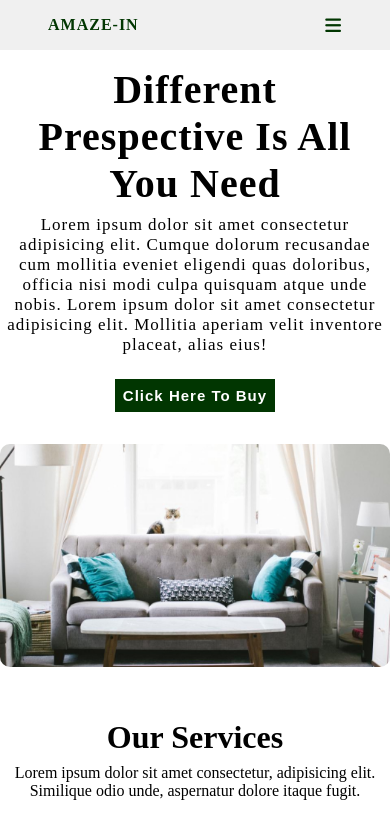
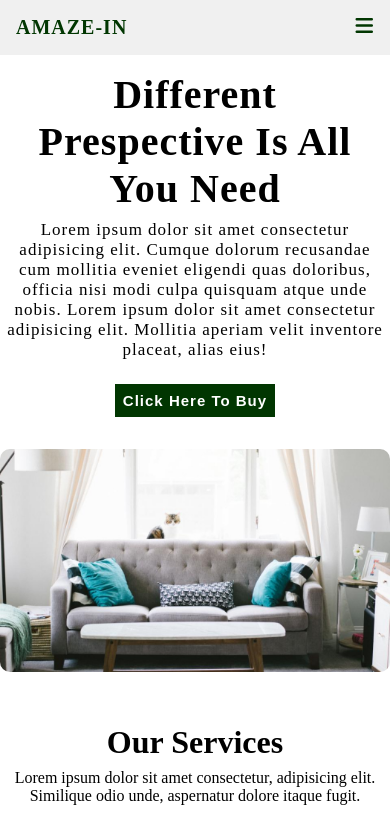
Before and after one commit to Ajay-5/Amaze-in, a plain HTML site: page index.html in a window 390 px wide. Shown: the top 821 px of the page. Drawn offline with Linux system fonts and the light colour scheme.

Commit message:
Update style.css

```diff
--- a/style.css
+++ b/style.css
@@ -228,6 +228,7 @@
 
     .menu-bar{
         background-color: rgb(240, 240, 240);
+        padding: 1rem;
     }
 
     #active{
@@ -235,7 +236,7 @@
     }
 
     .c-left a{
-        font-size: 16px;
+        font-size: 20px;
     }
 
     .c-center{
@@ -243,6 +244,7 @@
         flex-direction: column;
         text-align: center;
         display: none;
+        font-size: 20px;
     }
 
     .c-center a{
@@ -282,8 +284,8 @@
     }
 
     .toggle-btn i{
-        font-size: 18px;
-        font-weight: bold;
+        font-size: 20px;
+        font-weight: bolder;
         color: var(--green);
     }
 
```
